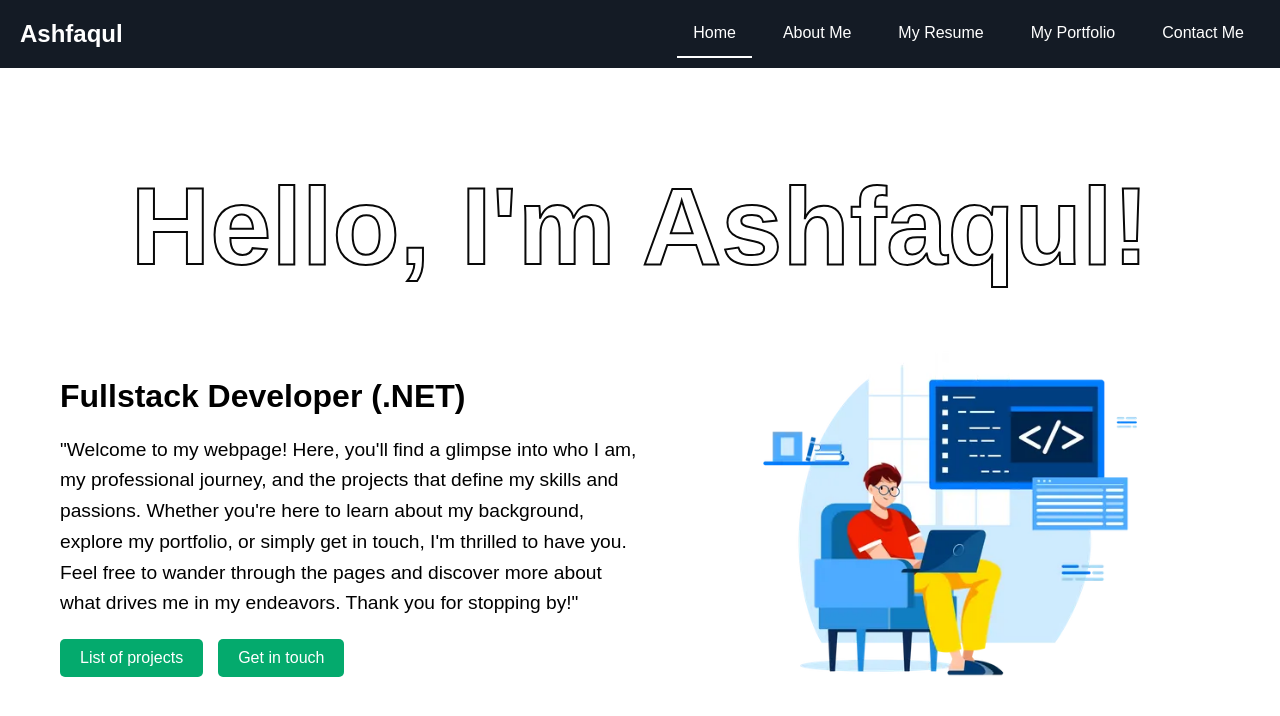
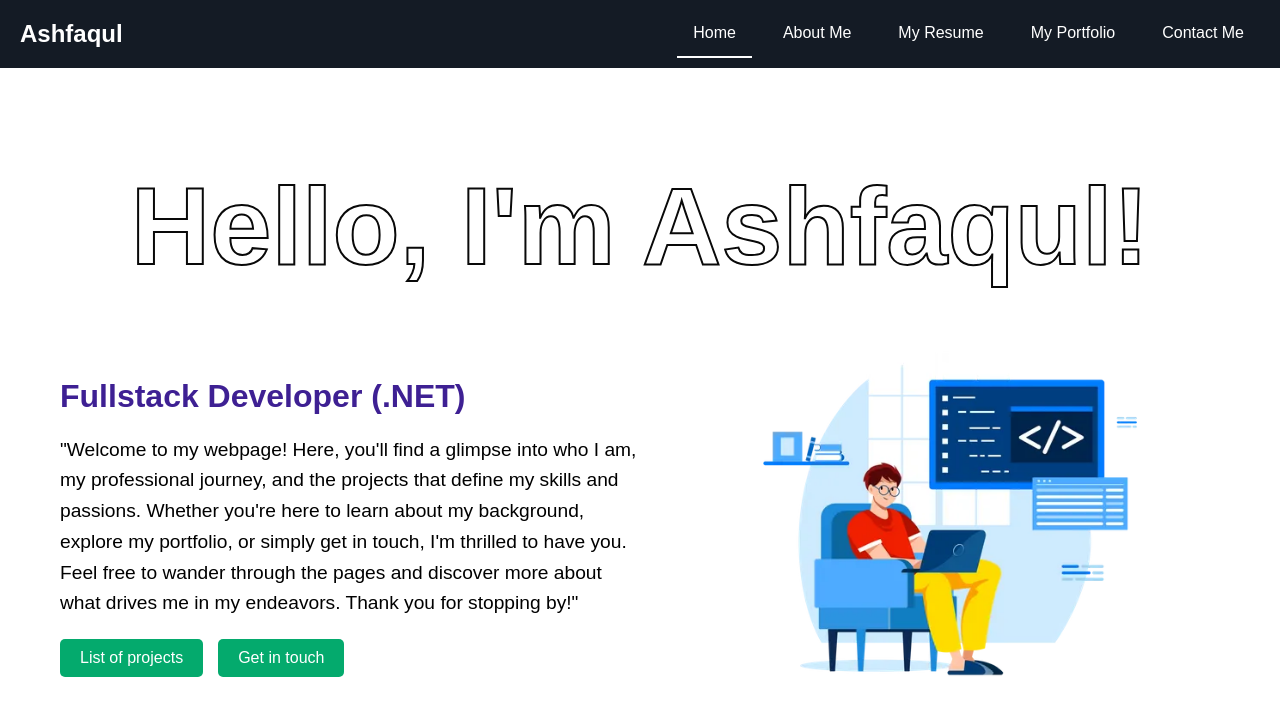
Before and after one commit to awalashfaqul/portfolio-with-react, a React (Create React App) app: page / in a window 1280 px wide. Shown: the top 716 px of the page. Built offline with nearby package versions, Linux system fonts and the light colour scheme.

Commit message:
"Get in touch" button linked with "Contact Me" page.

```diff
--- a/src/pages/AboutMe.css
+++ b/src/pages/AboutMe.css
@@ -27,6 +27,7 @@
   .main__text h2 {
     font-size: 2em;
     margin-bottom: 20px;
+    color: #3e2093;
   }
 
   .main__text p {
--- a/src/pages/AboutMe.jsx
+++ b/src/pages/AboutMe.jsx
@@ -1,4 +1,5 @@
 import React from 'react';
+import { NavLink } from 'react-router-dom';
 import aboutImage from '../assets/2150793852.jpg';
 import './AboutMe.css';
 
@@ -14,7 +15,7 @@
                         </p>
                         <div className="buttons">
                             <a href="/portfolio">List of projects</a>
-                            <a href="/contact">Get in touch</a>
+                            <NavLink to="/contact">Get in touch</NavLink>
                         </div>
                     </div>
                     <div className="main__image">
```
